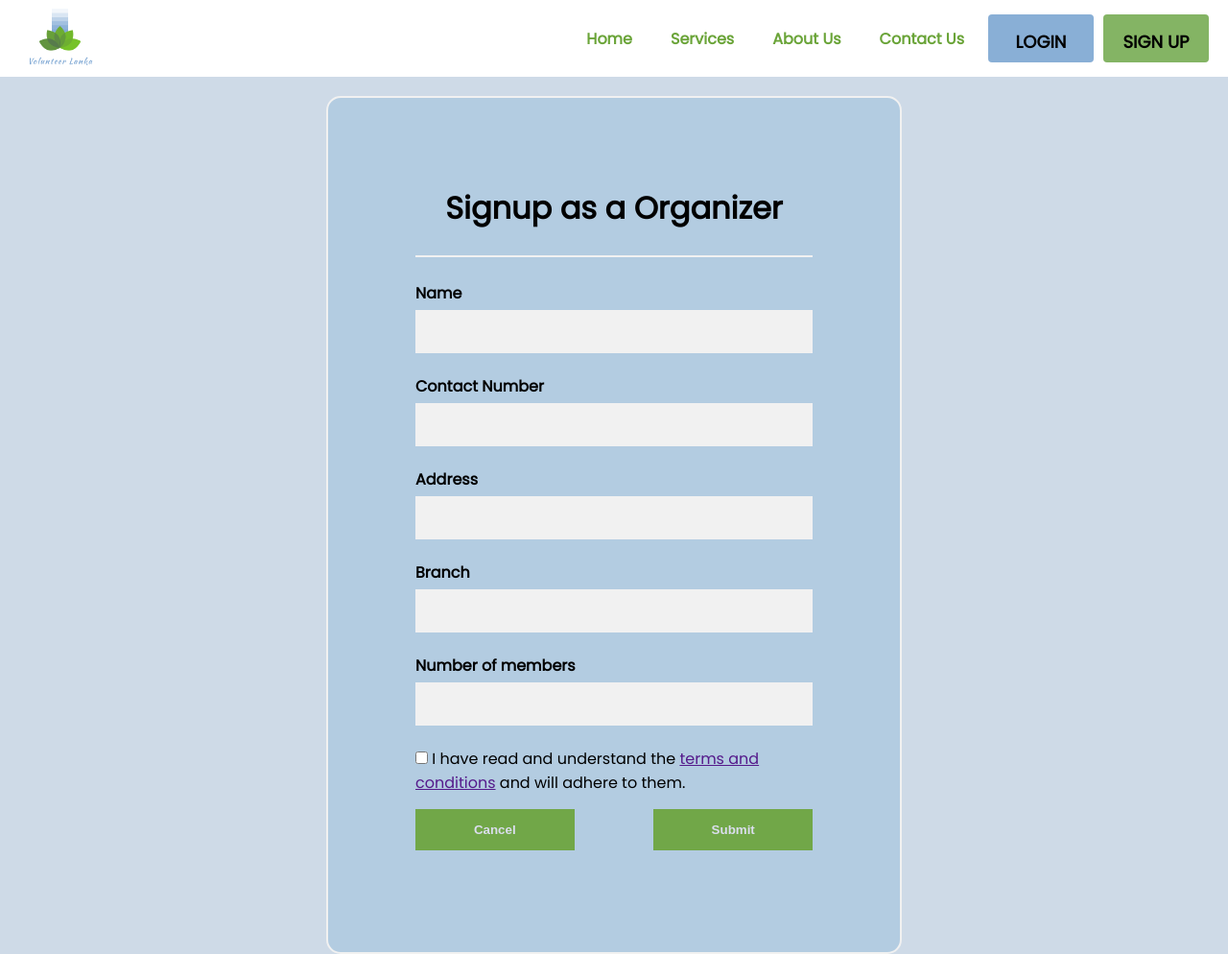
After one commit to Pasindu-Weerasinghe/Volunteer_Lanka, a PHP site: the page made by views/SignupOrganizer.php in a window 1280 px wide. The commit adds this page. Shown: the whole page at 96% size. Run offline with PHP 8.4, Linux system fonts and the light colour scheme; the template is opened without the code that fills it, so the values that code supplies are empty; the visitor is signed in with stand-in values (Sample User, id 1); some libraries are stand-ins or nearby versions.

Commit message:
signup added

```diff
--- a/public/styles/signup.css
+++ b/public/styles/signup.css
@@ -1,6 +1,8 @@
-body{
+@import url('https://fonts.googleapis.com/css2?family=Lato:wght@100&family=Lobster&family=Open+Sans:wght@300&family=Poppins:ital,wght@0,100;0,200;0,400;1,100&display=swap');
+
+body {
 	background-color: #89afd6;
-    font-family: 'Poppins', sans-serif;
+	font-family: "Poppins", sans-serif;
 }
 
 form {
@@ -10,7 +12,7 @@ form {
 	margin-top: 20px;
 	padding: 75px;
 	background: #b3cce1;
-    border-radius: 15px ;
+	border-radius: 15px;
 }
 
 select {
@@ -23,9 +25,11 @@ select {
 	border: none;
 }
 
-
 /* Full-width input fields */
-  input[type=text], input[type=password], input[type=select],input[type=number] {
+input[type="text"],
+input[type="password"],
+input[type="select"],
+input[type="number"] {
 	width: 100%;
 	padding: 15px;
 	margin: 5px 0 22px 0;
@@ -34,7 +38,8 @@ select {
 	background: #f1f1f1;
 }
 
-input[type=text]:focus, input[type=password]:focus {
+input[type="text"]:focus,
+input[type="password"]:focus {
 	background-color: #ddd;
 	outline: none;
 }
@@ -58,17 +63,16 @@ button {
 }
 
 button:hover {
-  opacity:1;
+	opacity: 1;
 }
 
-h1{
+h1 {
 	text-align: center;
 }
 
-p{
+p {
 	font-size: 18px;
 }
-
 
 /* Float cancel and signup buttons and add an equal width */
 .cancel {
@@ -76,7 +80,7 @@ p{
 	/* width: 40%; */
 }
 .next {
-    float:right;
+	float: right;
 }
 
 /* Add padding to container elements */
@@ -90,3 +94,10 @@ p{
 	clear: both;
 	display: table;
 }
+
+#error {
+	background: rgb(219, 140, 140);
+	padding: 10px;
+	border-radius: 10px;
+	text-align: center;
+}
--- /dev/null
+++ b/views/SignupOrganizer.php
@@ -0,0 +1,47 @@
+<?php
+session_start();
+?>
+
+<!DOCTYPE html>
+<html lang="en">
+
+<head>
+    <meta charset="UTF-8">
+    <meta http-equiv="X-UA-Compatible" content="IE=edge">
+    <meta name="viewport" content="width=device-width, initial-scale=1.0">
+    <link rel="stylesheet" type="text/css" href="<?php echo BASE_URL; ?>public/styles/signup.css">
+    <title>Signup for Volunteer</title>
+</head>
+
+<body>
+
+    <?php include 'views/includes/navbar.php'; ?>
+
+    <form action="<?php echo BASE_URL . 'index/signup_finish/' . $_SESSION['role']; ?>" method="post">
+
+        <div class="container">
+            <h1>Signup as a Organizer</h1><br />
+            <hr>
+
+            <label><b>Name</b></label>
+            <input type="text" name="name" required>
+            <label><b>Contact Number</b></label>
+            <input type="text" name="contact" required>
+            <label><b>Address</b></label>
+            <input type="text" name="address" required><br />
+            <label><b>Branch</b></label>
+            <input type="text" name="branch" required><br />
+            <label><b>Number of members</b></label>
+            <input type="number" name="no-of-members" id="no-of-members" min="1" required><br />
+
+            <input type="checkbox" name="agree">
+            <label ">I have read and understand the <a href="">terms and conditions</a> and will adhere to them.</label><br />
+
+            <div class=" clearfix">
+                <button class="cancel"><b>Cancel</b></button>
+                <button type="submit" name="submit" class="next"><b>Submit</b></button>
+        </div>
+    </form>
+</body>
+
+</html>
```
Also changed, not shown: controllers/Index.php (+52 -3 lines), models/OrganizerModel.php (+6 -13 lines), models/UserModel.php (+23 -2 lines), views/Signup.php (+8 -1 lines). Lines whose indentation alone changed are shown as unchanged.
